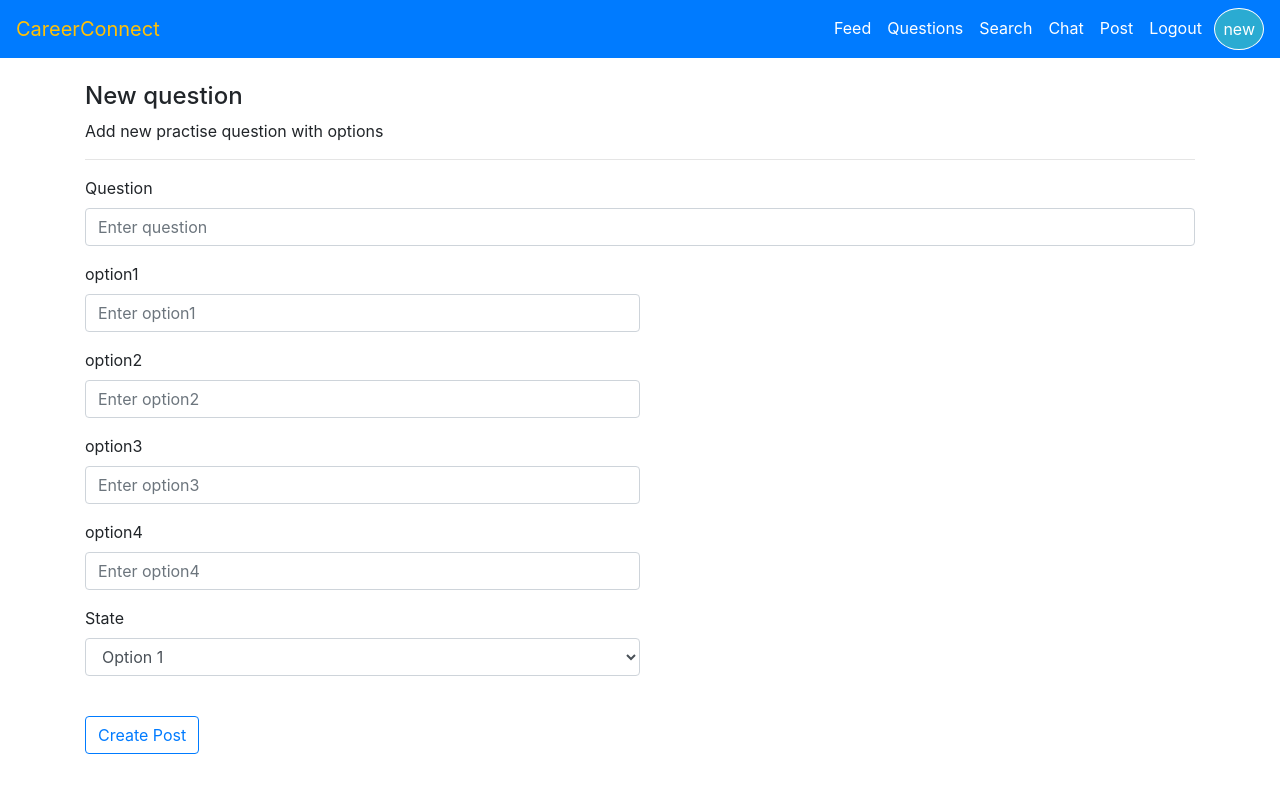
After one commit to VarnikaB/CareerConnect, a Flask app: page /question/add_question in a window 1280 px wide. The commit adds this page. Run offline with Flask 3, Linux system fonts and the light colour scheme; a user stored in the database is signed in; some libraries are stand-ins or nearby versions.

Commit message:
Added the questions feature

```diff
--- a/app.py
+++ b/app.py
@@ -168,6 +168,24 @@ class Post(db.Model):
     def __repr__(self):
         return f"Post('{self.id}', '{self.title}', '{self.timestamp}')"
 
+class Question(db.Model):
+    id=db.Column(db.Integer, primary_key=True)
+    question = db.Column(db.String(100), nullable=False)
+    timestamp = db.Column(
+        db.DateTime, nullable=False, default=datetime.now(timezone("Asia/Kolkata"))
+    )
+    option1=db.Column(db.String(100))
+    option2=db.Column(db.String(100))
+    option3=db.Column(db.String(100))
+    option4=db.Column(db.String(100))
+    answer=db.Column(db.String(100))
+    timestamp = db.Column(
+        db.DateTime, nullable=False, default=datetime.now(timezone("Asia/Kolkata"))
+    )
+
+    def __rep__(self):
+        return f"Question('{self.id}', '{self.title}', '{self.timestamp}')"
+
 
 class Like(db.Model):
     id = db.Column(db.Integer, primary_key=True)
@@ -285,6 +303,7 @@ class PostForm(FlaskForm):
     submit = SubmitField("Post")
 
 
+
 class UpdatePostForm(FlaskForm):
     title = StringField("Title", validators=[DataRequired()])
     image = FileField("Image", validators=[FileAllowed(["jpg", "png"])])
@@ -295,6 +314,17 @@ class UpdatePostForm(FlaskForm):
 class DeletePostForm(FlaskForm):
     submit = SubmitField("Delete")
 
+class QuestionForm(FlaskForm):
+    question=StringField("Title", validators=[DataRequired()])
+    option1=StringField("Option1", validators=[DataRequired()])
+    option2=StringField("Option2", validators=[DataRequired()])
+    option3=StringField("Option3", validators=[DataRequired()])
+    option4=StringField("Option4", validators=[DataRequired()])
+    answer=StringField("Answer", validators=[DataRequired()])
+    submit=SubmitField("Question")
+
+class DeleteQuestionForm(FlaskForm):
+    submit = SubmitField("Delete")
 
 class UpdateAccountForm(FlaskForm):
     username = StringField("Username", validators=[DataRequired()])
@@ -443,6 +473,27 @@ def feed():
 
 # --------------------------------------------------------------------------------
 
+@app.route("/questions")
+@login_required
+def questions():
+    questions = Question.query.order_by(Question.timestamp).all()
+    data={}
+    return render_template(
+        "questions.html", title="Practise Questions",data=data, questions=questions, timezone=timezone
+    )
+
+@app.route('/question/submit', methods=['POST'])
+def submit():
+    print(request.form)
+    for key, value in request.form.items():
+        question = Question.query.filter_by(id=key).first_or_404()
+        if(question.answer==value):
+            flash("Correct! Your answer is right.", "success")
+        else:
+            flash(f"Oops! Your answer is incorrect. The correct answer is {getattr(question, question.answer)}", "danger")
+
+    return redirect(url_for("questions"))
+
 
 # PROFILE page
 @app.route("/profile/<username>")
@@ -480,6 +531,28 @@ def profile(username):
         unlike_form=unlike_form,
         published_posts_count=published_posts_count,
     )
+
+@app.route("/question/add_question", methods=["POST","GET"])
+@login_required
+def add_question():
+    form=QuestionForm()
+
+    if form.validate_on_submit():
+        question=Question(
+            question=form.question.data,
+            option1=form.option1.data,
+            option2=form.option2.data,
+            option3=form.option3.data,
+            option4=form.option4.data,
+            answer=form.answer.data
+        )
+
+        db.session.add(question)
+        db.session.commit()
+
+        flash("Question added !!", "success")
+        return redirect(url_for("questions", username=current_user.username))
+    return render_template("add_question.html", title="Add New Question", form=form)
 
 
 # CRUD on posts -----------------------------------------------------------------
@@ -535,10 +608,7 @@ def update_post(post_id):
                         os.path.join(current_app.root_path, "static/posts", post.image)
                     )
                 except Exception as exception:
-                    flash(
-                        f"Couldn't delete existing POST image due to {exception}!!",
-                        "danger",
-                    )
+                    flash(f"Couldn't delete existing POST image due to {exception}!!","danger")
                     return redirect(url_for("update_post", post_id=post.id))
 
             # saving new image
--- /dev/null
+++ b/templates/add_question.html
@@ -0,0 +1,86 @@
+{% extends "base.html" %}
+
+{%block title%} Create Post page {%endblock%}
+
+{% block content %}
+<br>
+<h4>New question</h4>
+<p>Add new practise question with options</p>
+
+<hr>
+<form method="POST" action="{{ url_for('add_question') }}" enctype="multipart/form-data">
+
+    {{ form.csrf_token }}
+
+    <div class="form-group">
+        <label for="question">Question</label>
+        <input type="text" class="form-control" id="question" name="question" placeholder="Enter question">
+        {% if form.question.errors %}
+        {% for error in form.question.errors %}
+        <div class="text-danger">{{ error }}</div>
+        {% endfor %}
+        {% endif %}
+    </div>
+
+    <div class="form-group">
+        <label for="option1">option1</label>
+        <input type="text" class="form-control" id="option1" name="option1" placeholder="Enter option1" style="width:50%">
+        {% if form.option1.errors %}
+        {% for error in form.option1.errors %}
+        <div class="text-danger">{{ error }}</div>
+        {% endfor %}
+        {% endif %}
+    </div>
+
+    <div class="form-group">
+        <label for="option2">option2</label>
+        <input type="text" class="form-control" id="option2" name="option2" placeholder="Enter option2" style="width:50%">
+        {% if form.option2.errors %}
+        {% for error in form.option2.errors %}
+        <div class="text-danger">{{ error }}</div>
+        {% endfor %}
+        {% endif %}
+    </div>
+
+    <div class="form-group">
+        <label for="option3">option3</label>
+        <input type="text" class="form-control" id="option3" name="option3" placeholder="Enter option3" style="width:50%">
+        {% if form.option3.errors %}
+        {% for error in form.option3.errors %}
+        <div class="text-danger">{{ error }}</div>
+        {% endfor %}
+        {% endif %}
+    </div>
+
+    <div class="form-group">
+        <label for="option4">option4</label>
+        <input type="text" class="form-control" id="option4" name="option4" placeholder="Enter option4" style="width:50%">
+        {% if form.option4.errors %}
+        {% for error in form.option4.errors %}
+        <div class="text-danger">{{ error }}</div>
+        {% endfor %}
+        {% endif %}
+    </div>
+
+    <div class="form-group">
+        <label for="Answers">State</label>
+        <select id="answer" name="answer" class="form-control" style="width:50%">
+            <option selected name="option1" value="option1">Option 1</option>
+            <option name="option2" value="option2">Option 2</option>
+            <option name="option3" value="option3">Option 3</option>
+            <option name="option4" value="option4">Option 4</option>
+        </select>
+        <!-- <input type="text" class="form-control" id="option4" name="option4" placeholder="Enter option4" style="width:50%"> -->
+        {% if form.answer.errors %}
+        {% for error in form.answer.errors %}
+        <div class="text-danger">{{ error }}</div>
+        {% endfor %}
+        {% endif %}
+    </div>
+
+
+
+    <br>
+    <button type="submit" class="btn btn-outline-primary">Create Post</button>
+</form>
+{% endblock %}
--- a/templates/navbar.html
+++ b/templates/navbar.html
@@ -52,8 +52,13 @@
             <ul class="navbar-nav ml-auto">
                 {% if current_user.is_authenticated %}
 
+
                 <li class="nav-item">
                     <a class="nav-link" href="{{ url_for('feed') }}">Feed</a>
+                </li>
+
+                <li class="nav-item">
+                    <a class="nav-link" href="{{ url_for('questions') }}">Questions</a>
                 </li>
 
                 <li class="nav-item">
```
Also changed, not shown: static/style.css (+42 -0 lines), templates/questions.html (added, +57 -0 lines), instance/careerconnect.db.
